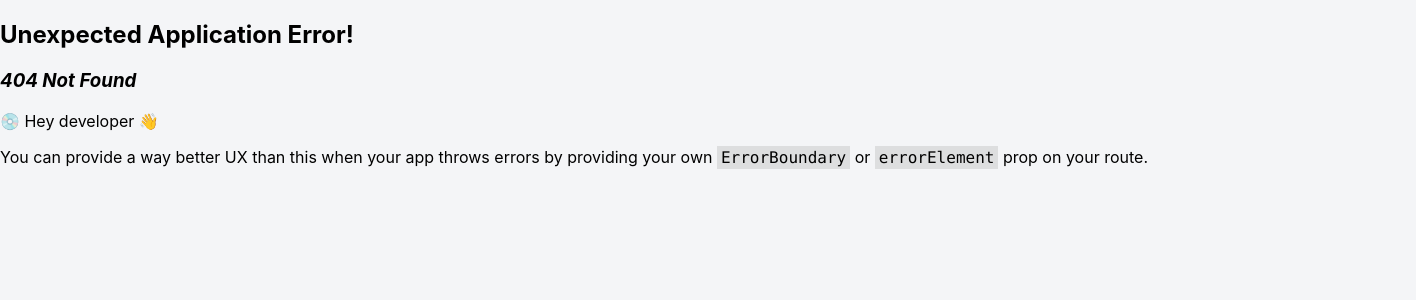
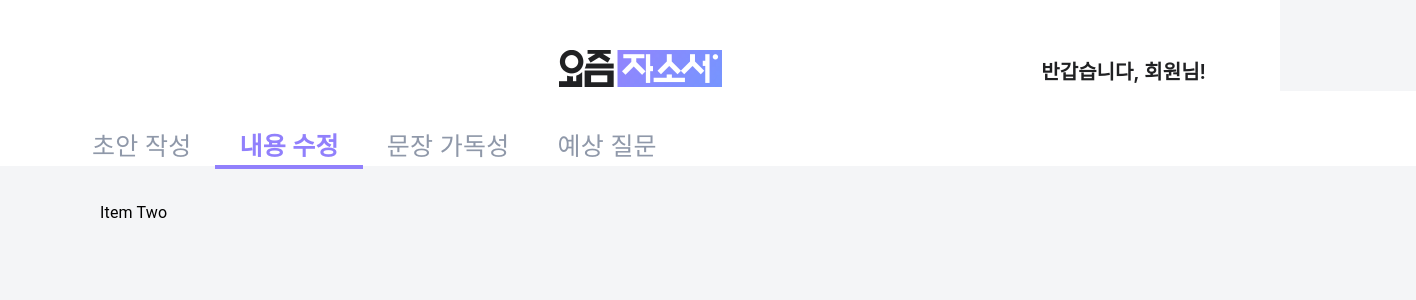
Before and after one commit to kyulee0103/recentJasoSeoFE, a React (Create React App) app: page /helper in a window 1280 px wide. Before the commit this address had no page. Shown: the top 300 px of the page, 1416 px wide, since content can reach past the window. Built offline with nearby package versions, Linux system fonts and the light colour scheme.

Commit message:
feat: 메인 기능 페이지 탭 ui 개발

```diff
--- a/package.json
+++ b/package.json
@@ -3,6 +3,10 @@
   "version": "0.1.0",
   "private": true,
   "dependencies": {
+    "@emotion/react": "^11.11.0",
+    "@emotion/styled": "^11.11.0",
+    "@mui/material": "^5.13.1",
+    "@mui/styled-engine-sc": "^5.12.0",
     "@testing-library/jest-dom": "^5.16.5",
     "@testing-library/react": "^13.4.0",
     "@testing-library/user-event": "^13.5.0",
--- /dev/null
+++ b/src/Components/BasicTabs.tsx
@@ -0,0 +1,171 @@
+import * as React from 'react'
+import Tabs from '@mui/material/Tabs'
+import Tab from '@mui/material/Tab'
+import Typography from '@mui/material/Typography'
+import Box from '@mui/material/Box'
+import {createTheme, ThemeProvider} from '@mui/material/styles'
+
+interface TabPanelProps {
+    children?: React.ReactNode
+    index: number
+    value: number
+}
+
+function TabPanel(props: TabPanelProps) {
+    const {children, value, index, ...other} = props
+
+    return (
+        <div
+            role="tabpanel"
+            hidden={value !== index}
+            id={`simple-tabpanel-${index}`}
+            aria-labelledby={`simple-tab-${index}`}
+            {...other}
+        >
+            {value === index && (
+                <Box sx={{p: 4}}>
+                    <Typography>{children}</Typography>
+                </Box>
+            )}
+        </div>
+    )
+}
+
+function a11yProps(index: number) {
+    return {
+        id: `simple-tab-${index}`,
+        'aria-controls': `simple-tabpanel-${index}`,
+    }
+}
+const theme = createTheme({
+    palette: {
+        primary: {
+            main: '#9180FC',
+        },
+    },
+    components: {
+        MuiTab: {
+            styleOverrides: {
+                root: {
+                    '&$selected': {
+                        fontWeight: 700,
+                    },
+                    paddingBottom: 3, // 버튼의 paddingBottom 값을 5로 설정
+                },
+                textColorPrimary: {
+                    '&$selected': {
+                        color: '#8F98A9',
+                    },
+                },
+            },
+        },
+        MuiTabs: {
+            styleOverrides: {
+                indicator: {
+                    height: 4,
+                    backgroundColor: '#9180FC',
+                },
+            },
+        },
+    },
+})
+
+export default function BasicTabs() {
+    const [value, setValue] = React.useState(1)
+
+    const handleChange = (event: React.SyntheticEvent, newValue: number) => {
+        setValue(newValue)
+    }
+
+    return (
+        <ThemeProvider theme={theme}>
+            <Box sx={{width: '100%'}}>
+                <Box sx={{borderBottom: 0, borderColor: 'divider'}}>
+                    <Tabs
+                        value={value}
+                        onChange={handleChange}
+                        textColor="primary"
+                        indicatorColor="primary"
+                        aria-label="basic tabs example"
+                    >
+                        <Tab
+                            label={
+                                <Typography
+                                    sx={{
+                                        px: 1,
+                                        fontSize: '25px',
+                                        color: value === 0 ? '#9180FC' : '#8F98A9',
+                                        fontWeight: value === 0 ? 700 : 500,
+                                    }}
+                                >
+                                    초안 작성
+                                </Typography>
+                            }
+                            {...a11yProps(0)}
+                        />
+                        <Tab
+                            label={
+                                <Typography
+                                    sx={{
+                                        borderRadius: 3,
+                                        px: 1,
+                                        fontSize: '25px',
+                                        color: value === 1 ? '#9180FC' : '#8F98A9',
+                                        fontWeight: value === 1 ? 700 : 500,
+                                    }}
+                                >
+                                    내용 수정
+                                </Typography>
+                            }
+                            {...a11yProps(1)}
+                        />
+                        <Tab
+                            label={
+                                <Typography
+                                    sx={{
+                                        borderRadius: 3,
+                                        px: 1,
+                                        fontSize: '25px',
+                                        color: value === 2 ? '#9180FC' : '#8F98A9',
+                                        fontWeight: value === 2 ? 700 : 500,
+                                    }}
+                                >
+                                    문장 가독성
+                                </Typography>
+                            }
+                            {...a11yProps(2)}
+                        />
+                        <Tab
+                            label={
+                                <Typography
+                                    sx={{
+                                        borderRadius: 3,
+                                        px: 1,
+                                        fontSize: '25px',
+                                        color: value === 3 ? '#9180FC' : '#8F98A9',
+                                        fontWeight: value === 3 ? 700 : 500,
+                                    }}
+                                >
+                                    예상 질문
+                                </Typography>
+                            }
+                            {...a11yProps(3)}
+                        />
+                    </Tabs>
+                </Box>
+                <TabPanel value={value} index={0}>
+                    Item One
+                </TabPanel>
+                <TabPanel value={value} index={1}>
+                    Item Two
+                </TabPanel>
+                <TabPanel value={value} index={2}>
+                    Item Three
+                </TabPanel>
+                <TabPanel value={value} index={3}>
+                    Item four
+                </TabPanel>
+            </Box>
+        </ThemeProvider>
+    )
+}
--- a/src/Components/Card.tsx
+++ b/src/Components/Card.tsx
@@ -4,54 +4,62 @@ const Spot = styled.div`
     width: 10px;
     height: 10px;
     border-radius: 100%;
-    background: #7092fd;
+    background: #ccc0fd;
     margin-left: 3px;
 `
 
 const Total = styled.div`
-    width: 47%;
-    height: 259px;
+    width: 30vw;
+    margin: 20px 25px;
+    height: 347px;
     background: #ffffff;
-    box-shadow: 6px 11px 23px rgba(204, 209, 221, 0.5);
-    padding-top: 33px;
-    padding-left: 36px;
+    box-shadow: 7px 6px 17px -2px #e3ddfc;
+    border-radius: 10px;
     cursor: pointer;
-    transition: all 0.4s ease;
+    transition: all 0.5s ease-in;
     &:hover {
-        background: #202123;
-        box-shadow: 9px 12px 23px rgba(204, 209, 221, 0.8);
+        background: linear-gradient(180deg, #b8a7ff 0%, rgba(234, 228, 255, 0) 100%);
+        box-shadow: 7px 6px 17px -6px #dad1ff;
+        transition: all 0.5s ease-in;
         p {
-            color: #f4f5f7;
+            color: #202123;
         }
         & ${Spot} {
-            background: #9980fc;
+            background: #7d5cff;
         }
     }
 `
 const Title = styled.div`
     font-weight: 700;
     font-size: 28px;
-    color: #202123;
+    color: rgba(32, 33, 35, 0.61);
     display: flex;
+    margin-top: 116px;
+    margin-left: 25px;
     p {
         margin-top: 0;
-        margin-bottom: 59px;
+        margin-bottom: 17px;
     }
 `
 const Detail = styled.p`
     font-weight: 500;
     font-size: 22px;
     line-height: 140%;
-    color: #202123;
+    color: rgba(32, 33, 35, 0.61);
+    margin-left: 25px;
 `
 
 type CardProps = {
     title: string
     detail: string
+    id: number
 }
-const Card: React.FC<CardProps> = ({title, detail}) => {
+const Card: React.FC<CardProps> = ({title, detail, id}) => {
+    const clickCard = (id: number) => {
+        console.log(id)
+    }
     return (
-        <Total>
+        <Total onClick={() => clickCard(id)}>
             <Title>
                 <p>{title}</p>
                 <Spot></Spot>
--- a/src/Components/Header.tsx
+++ b/src/Components/Header.tsx
@@ -2,17 +2,17 @@ import {styled} from 'styled-components'
 import Logo from '../assets/logo.png'
 
 const Total = styled.div`
-    /* background-color: red; */
-    margin: 50px 62px;
-    padding-bottom: 50px;
+    background-color: #ffffff;
+    padding: 50px 62px 0px 62px;
     display: flex;
     align-items: center;
     justify-content: space-between;
-    border-bottom: 3.7px solid #8f98a9;
     p {
         color: #202123;
         font-weight: 600;
         font-size: 20px;
+        position: absolute;
+        right: 62px;
         margin-right: 12px;
     }
     img {
@@ -21,11 +21,18 @@ const Total = styled.div`
     }
 `
 
+const Main = styled.div`
+    width: 100%;
+    text-align: center;
+`
+
 function Header() {
     return (
         <>
             <Total>
-                <img src={Logo} />
+                <Main>
+                    <img src={Logo} />
+                </Main>
                 <p>반갑습니다, 회원님!</p>
             </Total>
         </>
--- /dev/null
+++ b/src/Pages/Helper.tsx
@@ -0,0 +1,25 @@
+import styled from 'styled-components'
+import Header from '../Components/Header'
+import BasicTabs from '../Components/BasicTabs'
+
+const White = styled.div`
+    width: 100%;
+    height: 50px;
+    background-color: white;
+    padding-left: 68px;
+    padding-right: 68px;
+    padding-top: 25px;
+`
+
+function Helper() {
+    return (
+        <>
+            <Header />
+            <White>
+                <BasicTabs />
+            </White>
+        </>
+    )
+}
+
+export default Helper
--- a/src/Pages/PickTemplate.tsx
+++ b/src/Pages/PickTemplate.tsx
@@ -4,10 +4,14 @@ import {styled} from 'styled-components'
 
 const Middle = styled.div`
     span {
-        color: #202123;
-        font-size: 36px;
+        color: #7154e6;
+        font-size: 40px;
+        line-height: 150%;
     }
-    text-align: center;
+    width: 32%;
+    display: flex;
+    align-items: center;
+    justify-content: center;
     margin-bottom: 74px;
 `
 
@@ -21,37 +25,68 @@ const Normal = styled.span`
 const Cards = styled.div`
     display: flex;
     justify-content: space-between;
-    margin-bottom: 64px;
-    margin-left: 74px;
-    margin-right: 74px;
+    margin-right: 68px;
 `
+
+const Blank = styled.div`
+    width: 100%;
+    height: 70px;
+    background-color: white;
+    text-align: center;
+    border-bottom: 5px solid #9980fc;
+`
+const CardBox = styled.div``
+
+const Contents = styled.div`
+    display: flex;
+    align-items: center;
+    height: calc(90vh - 80px);
+`
+
+const Words = styled.div``
 function PickTemplate() {
     return (
         <>
             <Header />
+            <Blank></Blank>
+            <Contents>
                 <Middle>
+                    <Words>
                         <Bold>자소서 첨삭</Bold>
-                <Normal>의 시작과 끝, 이젠 </Normal>
+                        <Normal>의 시작과 끝,</Normal>
+                        <br />
+                        <Normal>이젠 </Normal>
                         <Bold>AI</Bold>
                         <Normal>로 쉽고 간편하게.</Normal>
+                    </Words>
                 </Middle>
+                <CardBox>
                     <Cards>
                         <Card
                             title="초안 작성 도우미"
-                    detail="지원하는 회사와 직군, 그리고 과거에 했던 활동 한 줄만 입력하면 <br> 자기소개서 초안을 제안해줘요."
+                            detail="지원하는 회사와 직군, 그리고 과거에 했던 활동<br>한 줄만 입력하면 자기소개서 초안을 제안해줘요."
+                            id={0}
                         />
                         <Card
                             title="내용 수정 도우미"
-                    detail="자기소개서 내용에서 바뀔 부분은 없는지, 더 추가되면 좋은 내용은 없는지<br>꼼꼼히 확인한 후 어떻게 수정하면 좋을지 제안해줘요."
+                            detail="자기소개서 내용에서 바뀔 부분은 없는지,<br> 더 추가되면 좋은 내용은 없는지 꼼꼼히 확인한 후<br> 어떻게 수정하면 좋을지 제안해줘요."
+                            id={1}
                         />
                     </Cards>
                     <Cards>
                         <Card
                             title="문장 가독성 도우미"
                             detail="자기소개서 문장들을 분석한 후, <br>더 깔끔하고 명확한 문장을 제안해줘요."
+                            id={2}
                         />
-                <Card title="면접 질문 생성 도우미" detail="각자의 자기소개서에 맞춰 예상 면접 질문을 뽑아줘요." />
+                        <Card
+                            title="면접 질문 생성 도우미"
+                            detail="각자의 자기소개서에 맞춰<br> 예상 면접 질문을 뽑아줘요."
+                            id={3}
+                        />
                     </Cards>
+                </CardBox>
+            </Contents>
         </>
     )
 }
--- a/src/Router.tsx
+++ b/src/Router.tsx
@@ -1,6 +1,7 @@
 import {createBrowserRouter} from 'react-router-dom'
 import App from './App'
 import PickTemplate from './Pages/PickTemplate'
+import Helper from './Pages/Helper'
 
 const router = createBrowserRouter([
     {
@@ -11,6 +12,10 @@ const router = createBrowserRouter([
                 path: '',
                 element: <PickTemplate />,
             },
+            {
+                path: 'helper',
+                element: <Helper />,
+            },
         ],
     },
 ])
```
Also changed, not shown: 1 other file (tests, documents, lock files or other folders). Lines whose indentation alone changed are shown as unchanged.
